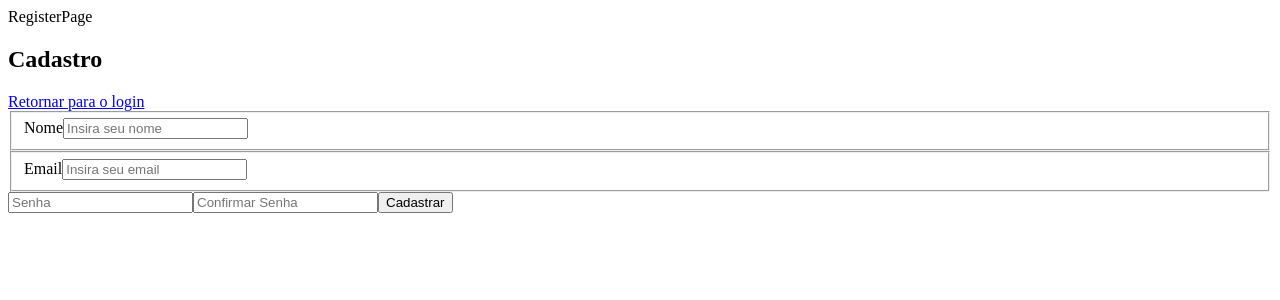
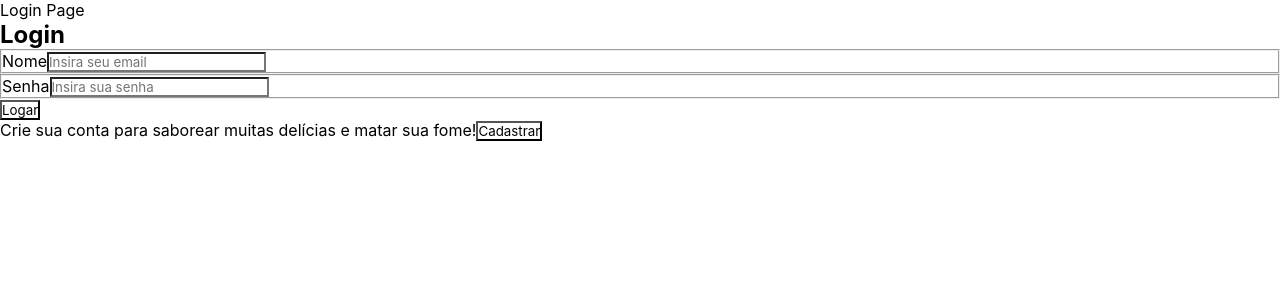
Before and after one commit to Kenzie-Academy-Brasil-Developers/react-entrega-hamburgueria-v2-srod-douglas, a React (Create React App) app: page / in a window 1280 px wide. Shown: the top 300 px of the page. Built offline with nearby package versions, Linux system fonts and the light colour scheme.

Commit message:
feat: form with yup verification and functional request api

```diff
--- a/package.json
+++ b/package.json
@@ -12,6 +12,7 @@
     "@types/node": "^16.7.13",
     "@types/react": "^18.0.0",
     "@types/react-dom": "^18.0.0",
+    "@types/styled-components": "^5.1.26",
     "axios": "^1.2.1",
     "react": "^18.2.0",
     "react-dom": "^18.2.0",
--- a/src/App.tsx
+++ b/src/App.tsx
@@ -1,10 +1,11 @@
 import React from 'react';
+import { LoginPage } from './pages/Login';
 import { RegisterPage } from './pages/Register';
 
 function App() {
   return (
     <>
-      <RegisterPage/>
+      <LoginPage/>
     </>
   );
 }
--- a/src/components/Forms/FormLogin/FormLoginSchema.ts
+++ b/src/components/Forms/FormLogin/FormLoginSchema.ts
@@ -1 +1,6 @@
-export {}
+import * as yup from 'yup'
+
+export const formLoginSchema = yup.object().shape({
+    email: yup.string(),
+    password: yup.string()
+})
--- a/src/components/Forms/FormLogin/index.tsx
+++ b/src/components/Forms/FormLogin/index.tsx
@@ -1 +1,84 @@
-export {}
+import { AxiosError } from "axios";
+import { SubmitHandler, useForm } from "react-hook-form";
+import { toast } from "react-toastify";
+import { api } from "../../../services/api";
+import { formLoginSchema } from "./FormLoginSchema";
+import { useState } from "react";
+import { yupResolver } from "@hookform/resolvers/yup";
+
+interface iDefaultErrorApi{
+    error: string
+  }
+
+  interface iFormLogin{
+    email: string
+    password: string
+  }
+
+  export const FormLogin = () => {
+
+    const [dataRegister, setDataRegister] = useState({} as iFormLogin)
+
+    const { register, handleSubmit, formState: { errors } } = useForm<iFormLogin>({
+      mode: "onBlur",
+      resolver: yupResolver(formLoginSchema)
+    });
+
+    const submitLogin: SubmitHandler<iFormLogin> = (data) => {
+
+        (async()=>{
+
+            try {
+
+                const res = await api.post("login", data);
+                console.log(res)
+                console.log(res.data)
+                console.log(res.data.accessToken)
+                window.localStorage.setItem("@TK_US:", res.data.accessToken)
+                console.log(res.data.user)
+                toast.success("Login efetuado!")
+              /*
+                redirecionar usuario para login
+              */
+            } catch (error) {
+              const defaultError = error as AxiosError<iDefaultErrorApi>
+              console.log(defaultError.response?.data)
+              toast.error("Confira os dados e tente novamente")
+            }
+        })();
+
+
+    }
+
+    return (
+      <>
+        <h2>
+            Login
+        </h2>
+        <form onSubmit={handleSubmit(submitLogin)}>
+
+          <fieldset>
+          <label>Nome</label>
+          <input id="email" placeholder='Insira seu email' type="text" {...register("email")}/>
+          {errors.email && <p>{errors.email.message}</p>}
+          </fieldset>
+
+          <fieldset>
+          <label>Senha</label>
+          <input id="password" placeholder='Insira sua senha' type="password" {...register("password")} />
+          {errors.password && <p>{errors.password.message}</p>}
+          </fieldset>
+
+          <button type="submit">Logar</button>
+
+        </form>
+
+        <span>
+        Crie sua conta para saborear muitas delícias e matar sua fome!
+        </span>
+        <button>
+            Cadastrar
+        </button>
+      </>
+    )
+};
--- a/src/components/Forms/FormRegister/index.tsx
+++ b/src/components/Forms/FormRegister/index.tsx
@@ -6,6 +6,7 @@ import { yupResolver } from '@hookform/resolvers/yup'
 import { formRegisterSchema } from './formRegisterSchema';
 import { Link } from 'react-router-dom';
 import { AxiosError } from 'axios';
+import { toast } from 'react-toastify';
 
 interface iDefaultErrorApi{
   error: string
@@ -33,30 +34,28 @@ export const FormRegister = () => {
     const newData = { name, email, password };
     setDataRegister(newData)
 
-    console.log(dataRegister)
   }
      useEffect(() => {
 
       (async()=>{
         if(dataRegister.password){
 
-
           try {
 
-            const response = await api.post("users", dataRegister);
-            console.log(response)
+            await api.post("users", dataRegister);
+
+            toast.error("Cadastro realizado!")
             /*
-              Adicionar toast de sucesso
               redirecionar usuario para login
             */
           } catch (error) {
             const defaultError = error as AxiosError<iDefaultErrorApi>
-            console.log(defaultError)
+            console.log(defaultError.response?.data)
+            toast.error("Este email já foi cadastrado.")
           }
         }
       })();
-     }, [])
-
+     }, [dataRegister])
 
   return (
     <>
@@ -83,7 +82,9 @@ export const FormRegister = () => {
 
         <input id="passwordConfirm" placeholder='Confirmar Senha' type="password" {...register("passwordConfirm")} />
         {errors.passwordConfirm && <p>{errors.passwordConfirm.message}</p>}
+
         <button type="submit">Cadastrar</button>
+
       </form>
     </>
   )
--- a/src/index.tsx
+++ b/src/index.tsx
@@ -1,8 +1,9 @@
 import React from 'react';
 import ReactDOM from 'react-dom/client';
-import { ToastContainer } from 'react-toastify';
 import App from './App';
 import reportWebVitals from './reportWebVitals';
+import { GlobalStyle } from './styles/global';
+import { ToastContainer } from 'react-toastify';
 
 const root = ReactDOM.createRoot(
   document.getElementById('root') as HTMLElement
@@ -21,6 +22,7 @@ root.render(
       pauseOnHover
       theme="light"
       />
+      <GlobalStyle/>
     <App />
   </React.StrictMode>
 );
--- a/src/pages/Login/index.tsx
+++ b/src/pages/Login/index.tsx
@@ -1,5 +1,10 @@
+import { FormLogin } from "../../components/Forms/FormLogin"
+
 export const LoginPage = () => {
     return(
-        <div>Login Page</div>
+        <>
+            <div>Login Page</div>
+            <FormLogin/>
+        </>
     )
 }
--- a/src/styles/global.ts
+++ b/src/styles/global.ts
@@ -1,8 +1,8 @@
-export {}
+import { createGlobalStyle } from "styled-components";
+import "react-toastify/dist/ReactToastify.css";
 
-/* import { CreateGlobalStyles } from 'styled-components'
+export const GlobalStyle = createGlobalStyle`
 
-const GlobalStyle = CreateGlobalStyles`
     *{
         margin: 0;
         padding: 0;
@@ -10,5 +10,19 @@ const GlobalStyle = CreateGlobalStyles`
 
         list-style: none;
         text-decoration: none;
+        font-family: "Inter", sans-serif;
+
+        cursor: default;
+
+        background-color: var(--color-grey-4);
     }
-` */
+
+    a{
+        text-decoration: none;
+
+        color: var(--color-grey-1);
+
+        cursor: pointer;
+        transition: .5s;
+}
+`
```
Also changed, not shown: 1 other file (tests, documents, lock files or other folders).
